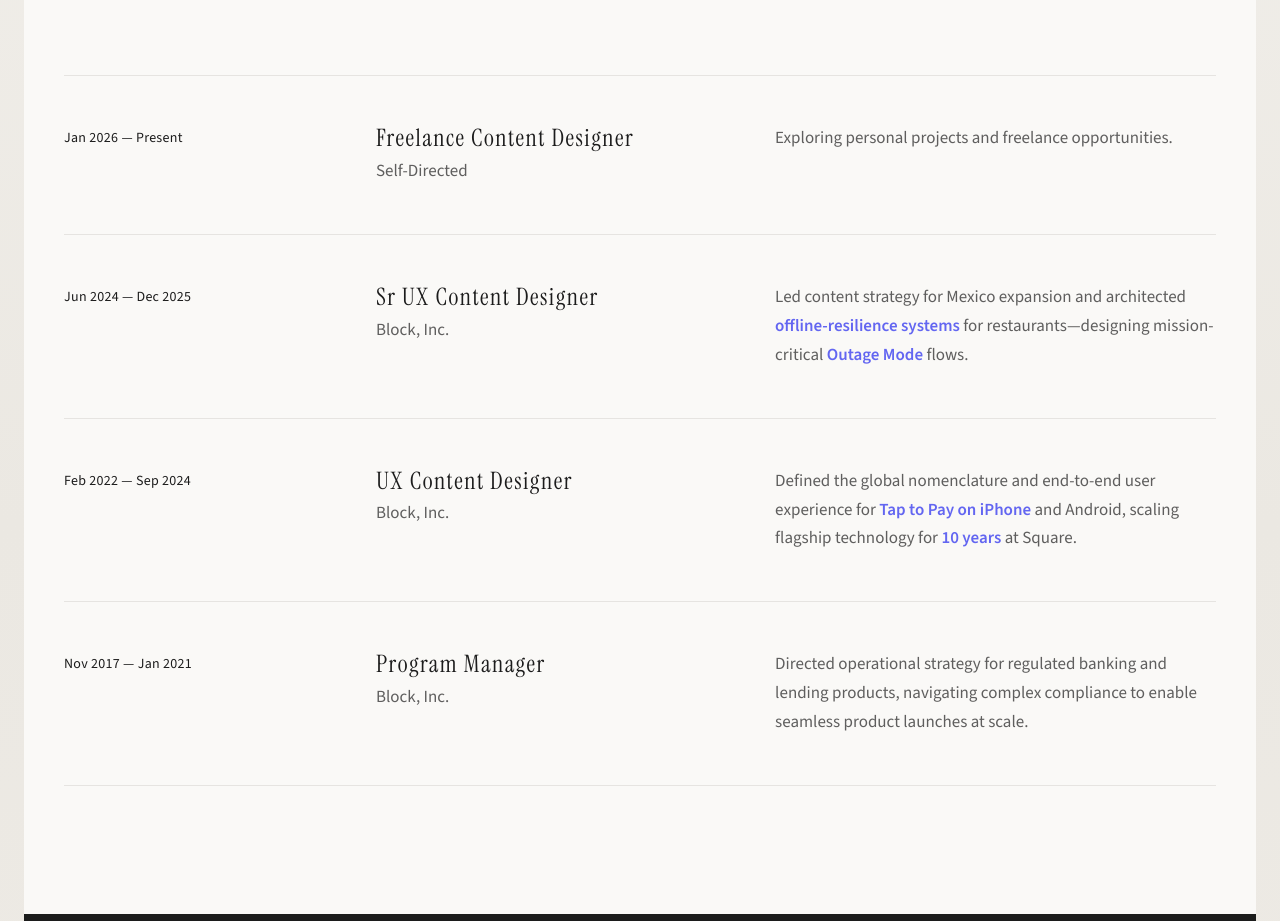
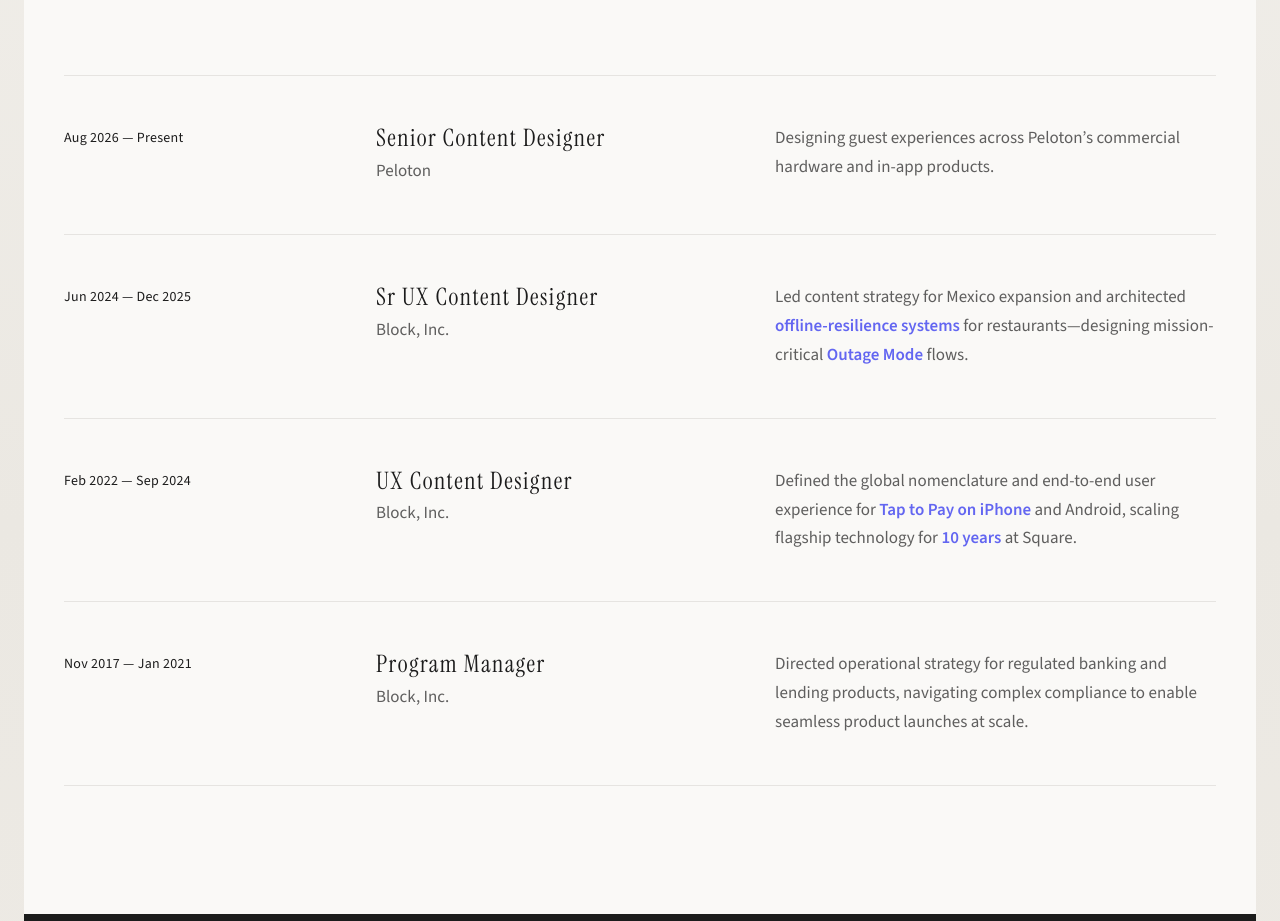
Before and after one commit to isabel-hannah/isabel-portfolio, a website: page experience.html in a window 1280 px wide. Shown: the part 840-1761 px from the top of the page. Drawn offline with nearby package versions, Linux system fonts and the light colour scheme.

Commit message:
Update experience with Peloton role

```diff
--- a/experience.html
+++ b/experience.html
@@ -59,12 +59,12 @@
             <div class="exp-timeline__inner">
                 <div class="exp-timeline__list">
                     <div class="exp-timeline__item animate-fade">
-                        <div class="exp-timeline__period">Jan 2026 — Present</div>
+                        <div class="exp-timeline__period">Aug 2026 — Present</div>
                         <div class="exp-timeline__role-block">
-                            <h3 class="exp-timeline__role">Freelance Content Designer</h3>
-                            <p class="exp-timeline__company">Self-Directed</p>
+                            <h3 class="exp-timeline__role">Senior Content Designer</h3>
+                            <p class="exp-timeline__company">Peloton</p>
                         </div>
-                        <p class="exp-timeline__desc">Exploring personal projects and freelance opportunities.</p>
+                        <p class="exp-timeline__desc">Designing guest experiences across Peloton’s commercial hardware and in-app products.</p>
                     </div>
                     <div class="exp-timeline__item animate-fade">
                         <div class="exp-timeline__period">Jun 2024 — Dec 2025</div>
```
